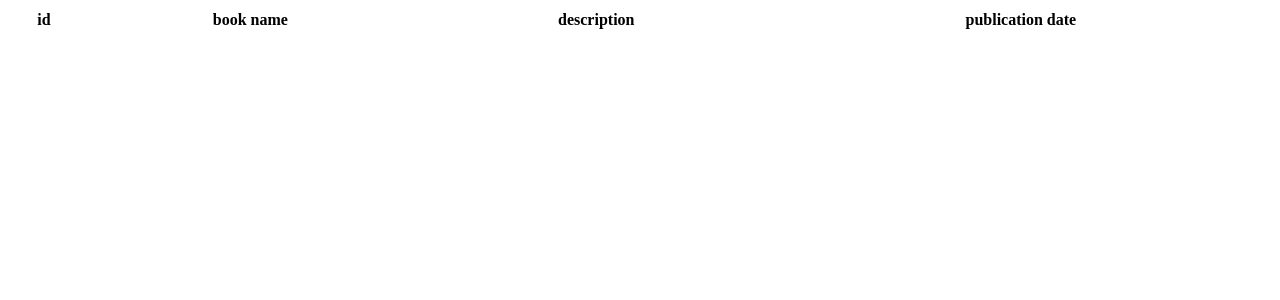
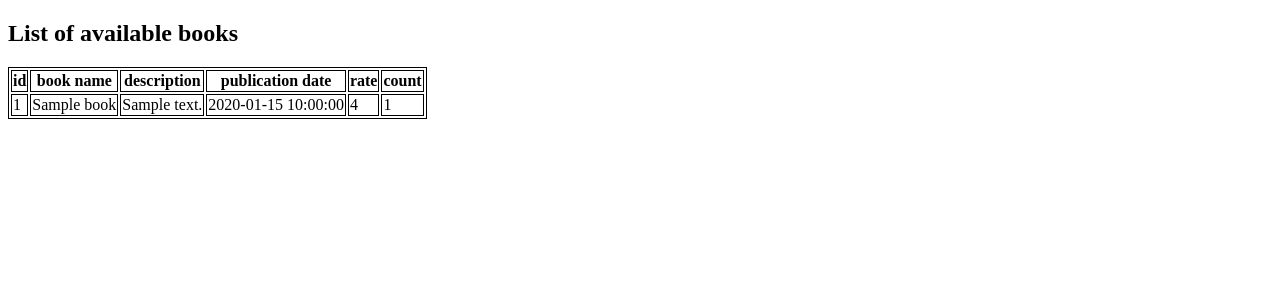
Before and after one commit to amirreza888/python-flask-library, a Flask app: page /books in a window 1280 px wide. Shown: the top 300 px of the page. Run offline with Flask 2, Linux system fonts and the light colour scheme; a database or web service that is not in the repository returns one stand-in record (values such as "Sample title"); lists and menus that the app fills with data are empty.

Commit message:
change book_list and page add h2 titke

```diff
--- a/app.py
+++ b/app.py
@@ -58,7 +58,7 @@ def logout():
 def profile():
     if session.get('username'):
         result = CustomerModel.find_one({"username": session.get('username')},
-                                        {"_id": 1, "username": 1, "email": 1, "name": 1, "lastname": 1})
+                                        {"_id": 1, "username": 1, "email": 1, "name": 1, "rate": 1})
 
         if request:
             return render_template('profile.html', result=result)
@@ -68,13 +68,20 @@ def profile():
 
 @app.route('/books', methods=['GET'])
 def book_list():
-    CustomerModel.insert_one({"name": "zadi", "description": "good book", "rate": 4, "publication_date":"2011"})
-    query = {}
+    query = {"count": {"$gt": 1}}
     book_name = request.args.get('name', None)
     if book_name:
         query['name'] = {"$regex": "^" + book_name}
-    books = BookModel.find(query)
-    return render_template('books.html', result=books)
+    books = BookModel.find(query,
+                           {
+                               "_id": 1,
+                               "name": 1,
+                               "description": 1,
+                               "publication_date": 1,
+                               "rate": 1,
+                               "count": 1
+                           })
+    return render_template('books.html', books=books)
 
 
 if __name__ == '__main__':
--- a/templates/books.html
+++ b/templates/books.html
@@ -5,6 +5,11 @@
     <link rel="shortcut icon" href="img/favicon.html">
 
     <title>books </title>
+    <style>
+    table, th, td {
+      border: 1px solid black;
+    }
+</style>
 
 
 </head>
@@ -12,21 +17,24 @@
 <body>
 
     <!-- page start-->
-
-    <table style="width:100%">
+    <h2 > List of available books</h2>
+    <table >
       <tr>
         <th>id</th>
         <th>book name</th>
         <th>description</th>
         <th>publication date</th>
+        <th>rate</th>
+        <th>count</th>
       </tr>
-
      {% for book in books %}
          <tr>
-        <td>book.name</td>
-        <td>book.description</td>
-        <td>book.publication_date</td>
-        <td>book.rate</td>
+         <td>{{ book._id }}</td>
+        <td>{{ book.name }}</td>
+        <td>{{ book.description }}</td>
+        <td>{{ book.publication_date }}</td>
+        <td>{{ book.rate }}</td>
+        <td>{{ book.count }}</td>
       </tr>
      {% endfor %}
 
--- a/templates/login.html
+++ b/templates/login.html
@@ -11,7 +11,7 @@
   <body class="login-body">
 
       <form action=" http://localhost:5000/login" method="POST">
-        <h2 > وارد شوید</h2>
+        <h2 >login</h2>
         <div class="login-wrap">
             <input type="text" name="username" class="form-control" placeholder=" username " autofocus>
             <input type="password" name="password" class="form-control" placeholder="password">
--- a/templates/register.html
+++ b/templates/register.html
@@ -11,7 +11,7 @@
   <body class="login-body">
 
       <form action=" http://localhost:5000/register" method="POST">
-        <h2 > وارد شوید</h2>
+        <h2 > register</h2>
         <div class="login-wrap">
             <input type="text" name="username" class="form-control" placeholder=" username " autofocus>
             <input type="password" name="password" class="form-control" placeholder="password">
```
